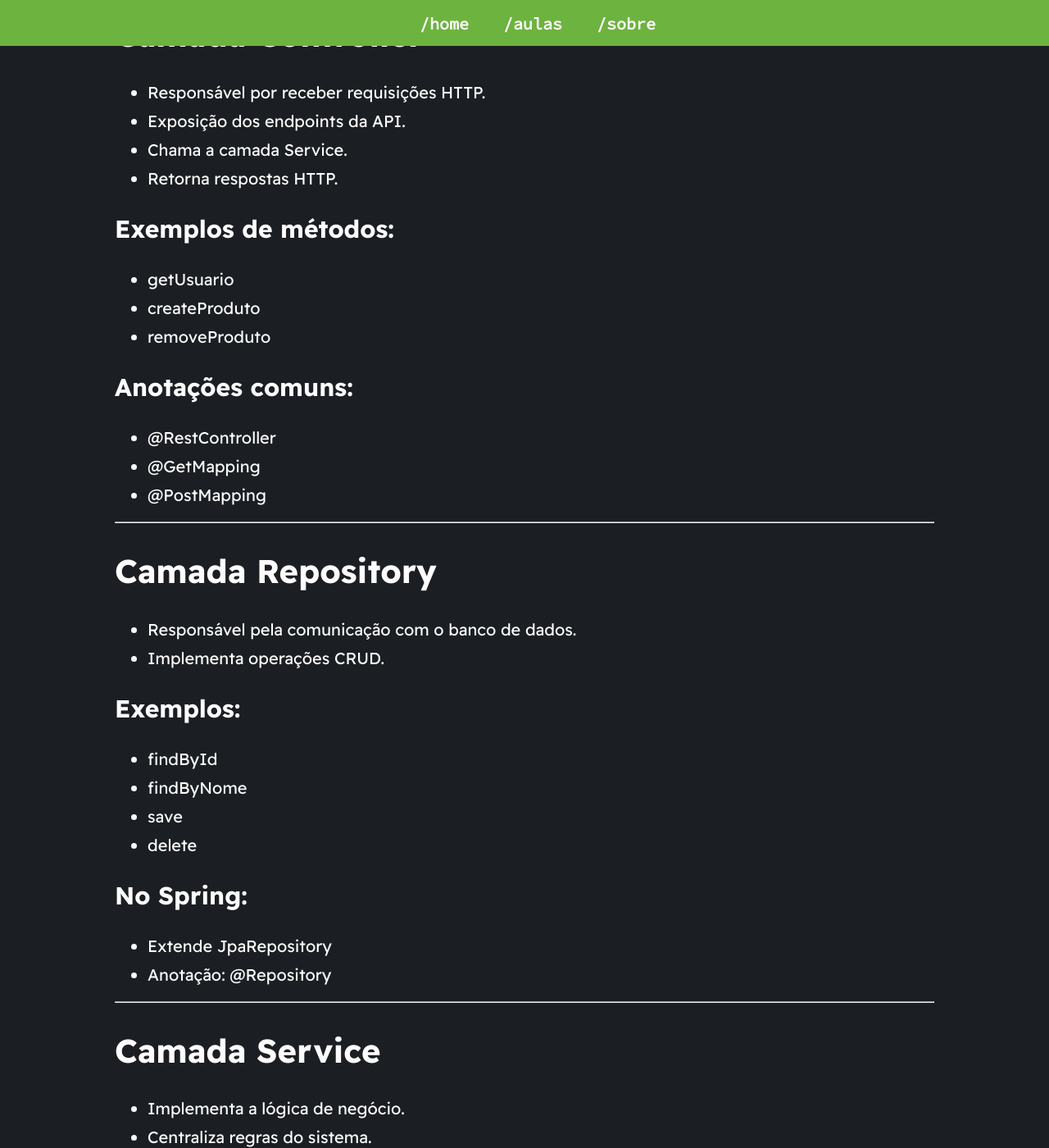
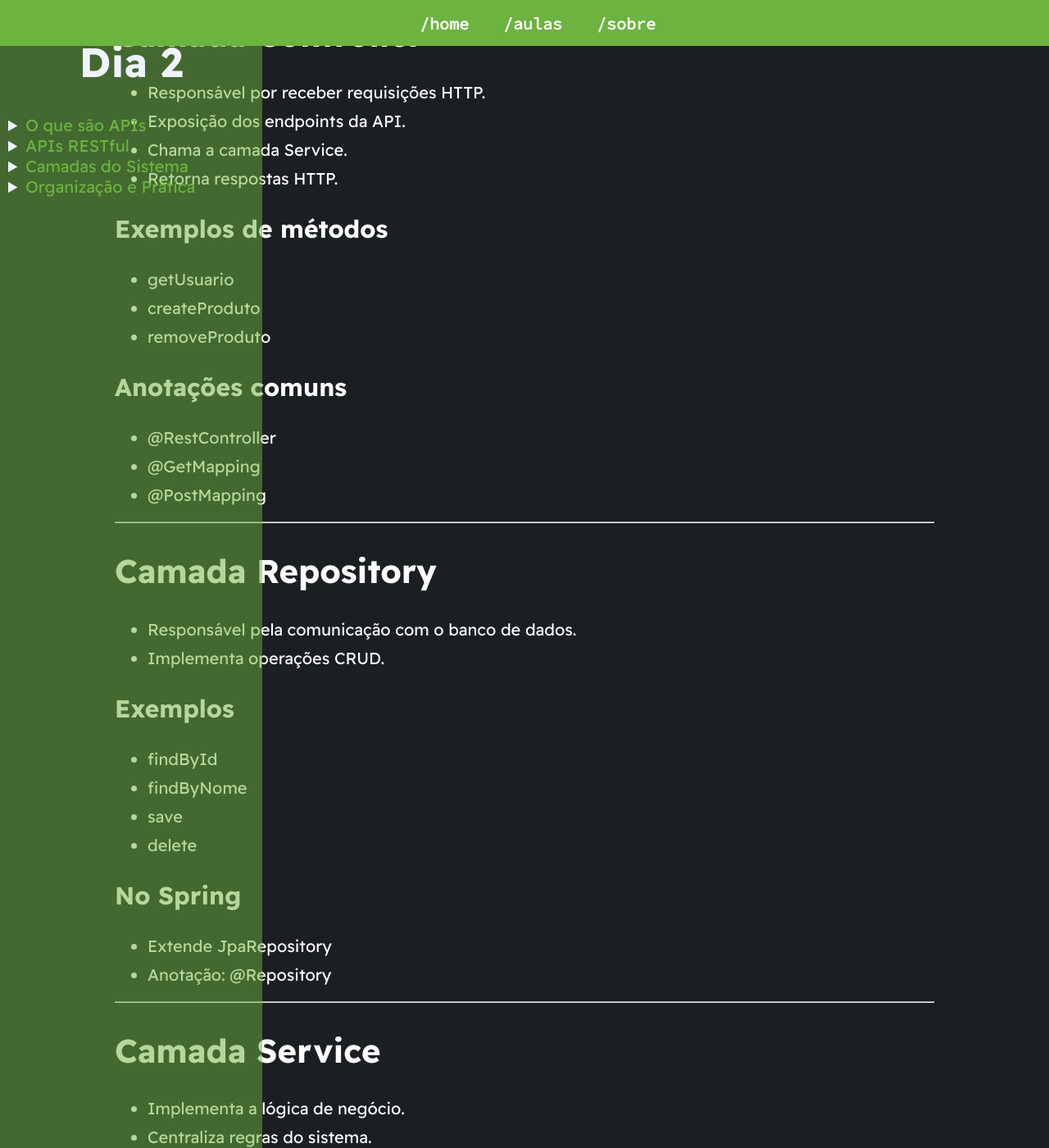
Before and after one commit to PETCC-UFRN/minicurso-spring, a Jekyll site: the page built from segundoDia.md, in a window 1280 px wide and 1400 px high, scrolled down 4951 px. Shown: the whole window at 82% size. Built offline with Jekyll 4.4.1, drawn with Linux system fonts in a browser that asks for light colours; some of the changed text lies outside the part shown.

Commit message:
adicionado sumário no segundo dia

```diff
--- a/segundoDia.md
+++ b/segundoDia.md
@@ -2,6 +2,47 @@
 layout: layoutConteudo
 title: Minicurso de Spring
 ---
+
+<div id="sumario" class="sumario-git">
+
+<h1>Dia 2</h1>
+
+  <details>
+        <summary><a href="#o-que-são-apis">O que são APIs</a></summary>
+        <ul>
+            <li><a href="#comunicação-entre-sistemas-e-computadores">Comunicação entre sistemas e computadores</a></li>
+            <li><a href="#protocolo-http">Protocolo HTTP</a></li>
+        </ul>
+  </details>
+
+  <details>
+         <summary><a href="#apis-restful">APIs RESTful</a></summary>
+        <ul>
+            <li><a href="#arquitetura-de-sistemas">Arquitetura de Sistemas</a></li>
+            <li><a href="#arquitetura-em-camadas">Arquitetura em Camadas</a></li>
+        </ul>
+  </details>
+
+  <details>
+        <summary><a href="#camadas-do-sistema">Camadas do Sistema</a></summary>
+        <ul>
+            <li><a href="#camada-model">Camada Model</a></li>
+            <li><a href="#camada-controller">Camada Controller</a></li>
+            <li><a href="#camada-repository">Camada Repository</a></li>
+            <li><a href="#camada-service">Camada Service</a></li>
+        </ul>
+  </details>
+
+  <details>
+        <summary><a href="#organização-e-prática">Organização e Prática</a></summary>
+        <ul>
+            <li><a href="#fluxo-entre-as-camadas">Fluxo entre as Camadas</a></li>
+            <li><a href="#mantendo-o-sistema-organizado">Mantendo o Sistema Organizado</a></li>
+            <li><a href="#a-importância-do-design-da-api">A Importância do Design da API</a></li>
+            <li><a href="#exercício-prático-live-coding">Exercício Prático (Live Coding)</a></li>
+        </ul>
+  </details>
+  </div>
 
 ## Resumo do segundo dia
 
@@ -54,6 +95,7 @@
 OBS.: É importante lembrar que APIs RESTful são *baseadas* no protocolo HTTP (utilizam muitos métodos do protocolo), mas que não *seguem-o* à risca.
 
 ## Arquitetura de Sistemas
+
 <div style="text-align: center;">
 <img src="assets/images/clean_arch.png" alt="Diagrama ilustrando a arquitetura de um sistema em camadas" width="40%">
 </div>
@@ -65,6 +107,7 @@
 ---
 
 ## Arquitetura em Camadas
+
 <div style="text-align: center;">
 <img src="assets/images/arquitetura.png" alt="Diagrama ilustrando a arquitetura de um sistema em camadas" width="50%">
 </div>
@@ -80,6 +123,7 @@
 ---
 
 ## Camada Model
+
 - Define os objetos do domínio do sistema.
 - Representa entidades como:
   - Usuário
@@ -93,17 +137,20 @@
 ---
 
 ## Camada Controller
+
 - Responsável por receber requisições HTTP.
 - Exposição dos endpoints da API.
 - Chama a camada Service.
 - Retorna respostas HTTP.
 
-### Exemplos de métodos:
+### Exemplos de métodos
+
 - getUsuario
 - createProduto
 - removeProduto
 
-### Anotações comuns:
+### Anotações comuns
+
 - @RestController
 - @GetMapping
 - @PostMapping
@@ -111,45 +158,53 @@
 ---
 
 ## Camada Repository
+
 - Responsável pela comunicação com o banco de dados.
 - Implementa operações CRUD.
 
-### Exemplos:
+### Exemplos
+
 - findById
 - findByNome
 - save
 - delete
 
-### No Spring:
+### No Spring
+
 - Extende JpaRepository
 - Anotação: @Repository
 
 ---
 
 ## Camada Service
+
 - Implementa a lógica de negócio.
 - Centraliza regras do sistema.
 - Combina dados de várias entidades.
 
-### Exemplo:
+### Exemplo
+
 - realizarCompra:
   - valida usuário
   - verifica estoque
   - calcula valor
   - processa pagamento
 
-### No Spring:
+### No Spring
+
 - Anotação: @Service
 
 ---
 
 ## Fluxo entre as Camadas
+
 Controller -> Service -> Repository -> Banco
 Model é utilizado por todas as camadas.
 
 ---
 
 ## Mantendo o Sistema Organizado
+
 - Organização facilita manutenção.
 - Reduz bugs.
 - Facilita testes e evolução do sistema.
@@ -157,6 +212,7 @@
 ---
 
 ## A Importância do Design da API
+
 - Define como o cliente interage com o sistema.
 - Boas APIs são:
   - previsíveis
@@ -167,13 +223,15 @@
 ---
 
 ## Exercício Prático (Live Coding)
+
 - Implementação de um sistema de biblioteca.
 - Foco nas camadas:
   - Model
   - Controller
   - Repository
 
-### Funcionalidades:
+### Funcionalidades
+
 - Cadastro de livros
 - Listagem de livros
 - Integração com banco de dados
```
